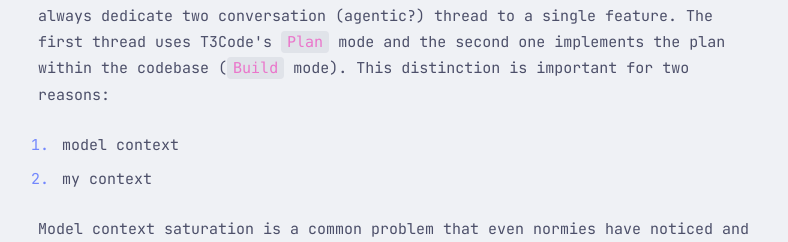
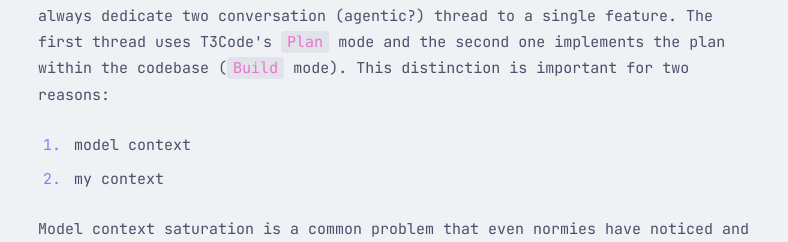
Before and after one commit to jeetsh4h/jeetsh4h-dev, a Next.js app: page /diary/vibe-building-programming-language in a window 1280 px wide. Shown: the part 1684-1926 px from the top of the page, without its empty margins (242-1030 px from the left). Built offline with nearby package versions, Linux system fonts and the light colour scheme; a web font is replaced by a local one.

Commit message:
style(mdx): increase ol tag indentation

```diff
--- a/mdx-components.tsx
+++ b/mdx-components.tsx
@@ -113,7 +113,7 @@ export function useMDXComponents(components: MDXComponents): MDXComponents {
     ol: ({ className, ...props }) => (
       <ol
         className={cn(
-          "ml-5 list-decimal space-y-2 marker:text-accent",
+          "ml-8 list-decimal space-y-2 marker:text-accent",
           className,
         )}
         {...props}
```
